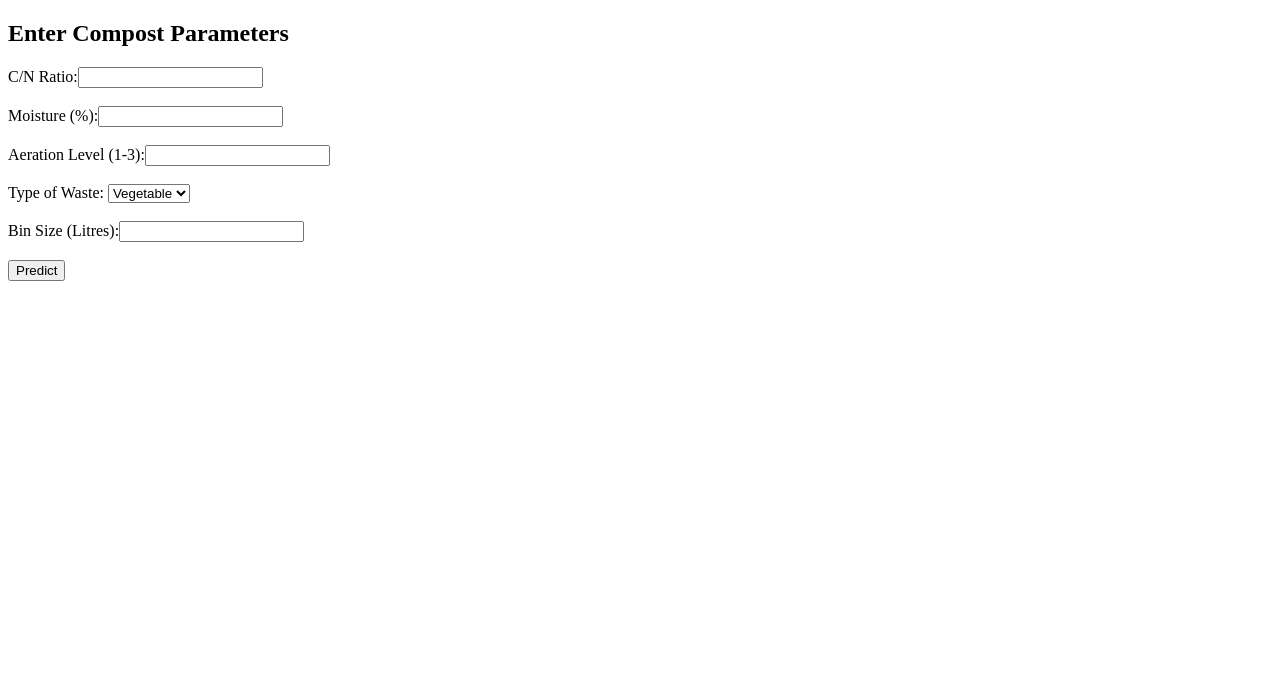
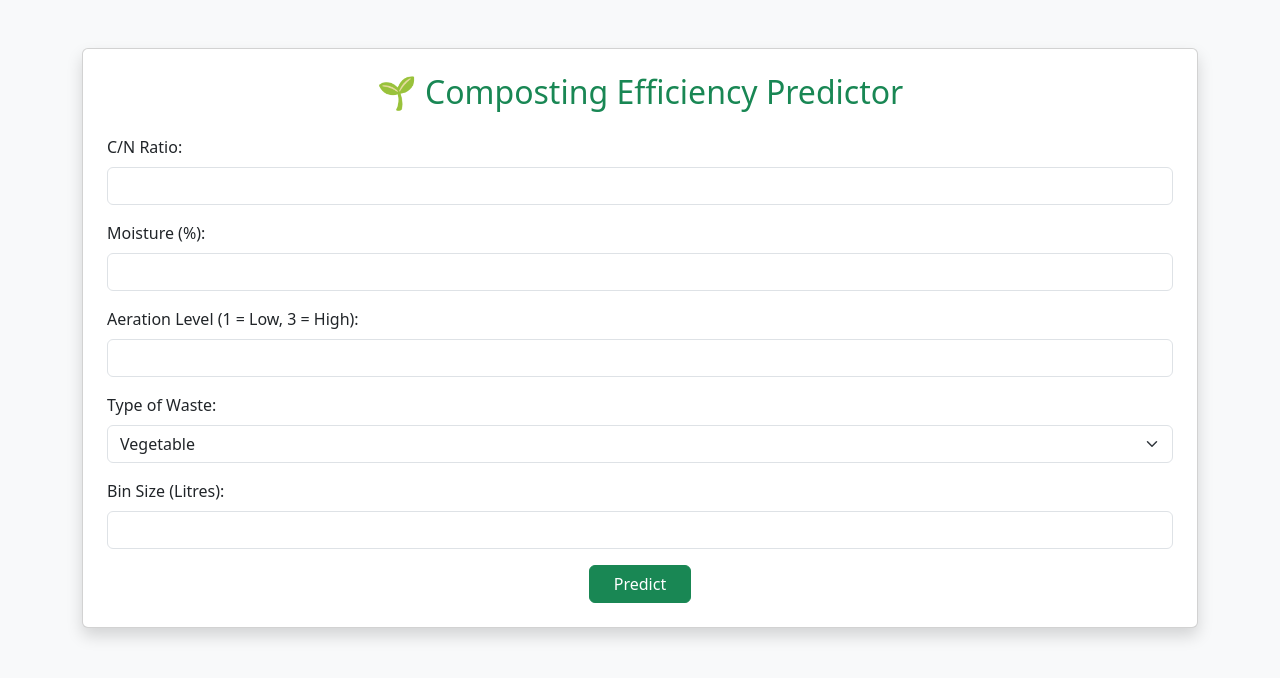
Before and after one commit to YarraRakesh/Composting-Efficiency-Analysis, a Flask app: page / in a window 1280 px wide. Shown: the top 678 px of the page. Run offline with Flask 3, Linux system fonts and the light colour scheme; parts of the project's set-up code (start-up, migrations or seed data) failed here and were passed over.

Commit message:
updating

```diff
--- a/templates/index.html
+++ b/templates/index.html
@@ -2,22 +2,47 @@
 <html>
 <head>
     <title>Composting Efficiency Predictor</title>
+    <link href="https://cdn.jsdelivr.net/npm/bootstrap@5.3.0/dist/css/bootstrap.min.css" rel="stylesheet">
 </head>
-<body>
-    <h2>Enter Compost Parameters</h2>
-    <form action="/predict" method="post">
-        <label>C/N Ratio:</label><input type="text" name="cn_ratio"><br><br>
-        <label>Moisture (%):</label><input type="text" name="moisture"><br><br>
-        <label>Aeration Level (1-3):</label><input type="text" name="aeration"><br><br>
-        <label>Type of Waste:</label>
-        <select name="waste_type">
-            <option value="Vegetable">Vegetable</option>
-            <option value="Leaves">Leaves</option>
-            <option value="Mixed">Mixed</option>
-        </select><br><br>
-        <label>Bin Size (Litres):</label><input type="text" name="bin_size"><br><br>
-        <input type="submit" value="Predict">
-    </form>
-    <h3>{{ prediction_text }}</h3>
+<body class="bg-light">
+<div class="container mt-5">
+    <div class="card shadow p-4">
+        <h2 class="text-center mb-4 text-success">🌱 Composting Efficiency Predictor</h2>
+        <form action="/predict" method="post">
+            <div class="mb-3">
+                <label class="form-label">C/N Ratio:</label>
+                <input type="number" name="cn_ratio" class="form-control" required>
+            </div>
+            <div class="mb-3">
+                <label class="form-label">Moisture (%):</label>
+                <input type="number" name="moisture" class="form-control" required>
+            </div>
+            <div class="mb-3">
+                <label class="form-label">Aeration Level (1 = Low, 3 = High):</label>
+                <input type="number" name="aeration" class="form-control" min="1" max="3" required>
+            </div>
+            <div class="mb-3">
+                <label class="form-label">Type of Waste:</label>
+                <select name="waste_type" class="form-select">
+                    <option value="Vegetable">Vegetable</option>
+                    <option value="Leaves">Leaves</option>
+                    <option value="Mixed">Mixed</option>
+                </select>
+            </div>
+            <div class="mb-3">
+                <label class="form-label">Bin Size (Litres):</label>
+                <input type="number" name="bin_size" class="form-control" required>
+            </div>
+            <div class="text-center">
+                <button type="submit" class="btn btn-success px-4">Predict</button>
+            </div>
+        </form>
+        {% if prediction_text %}
+            <div class="alert alert-info mt-4 text-center">
+                <strong>{{ prediction_text }}</strong>
+            </div>
+        {% endif %}
+    </div>
+</div>
 </body>
 </html>
```
Also changed, not shown: index.html (deleted, +0 -23 lines).
